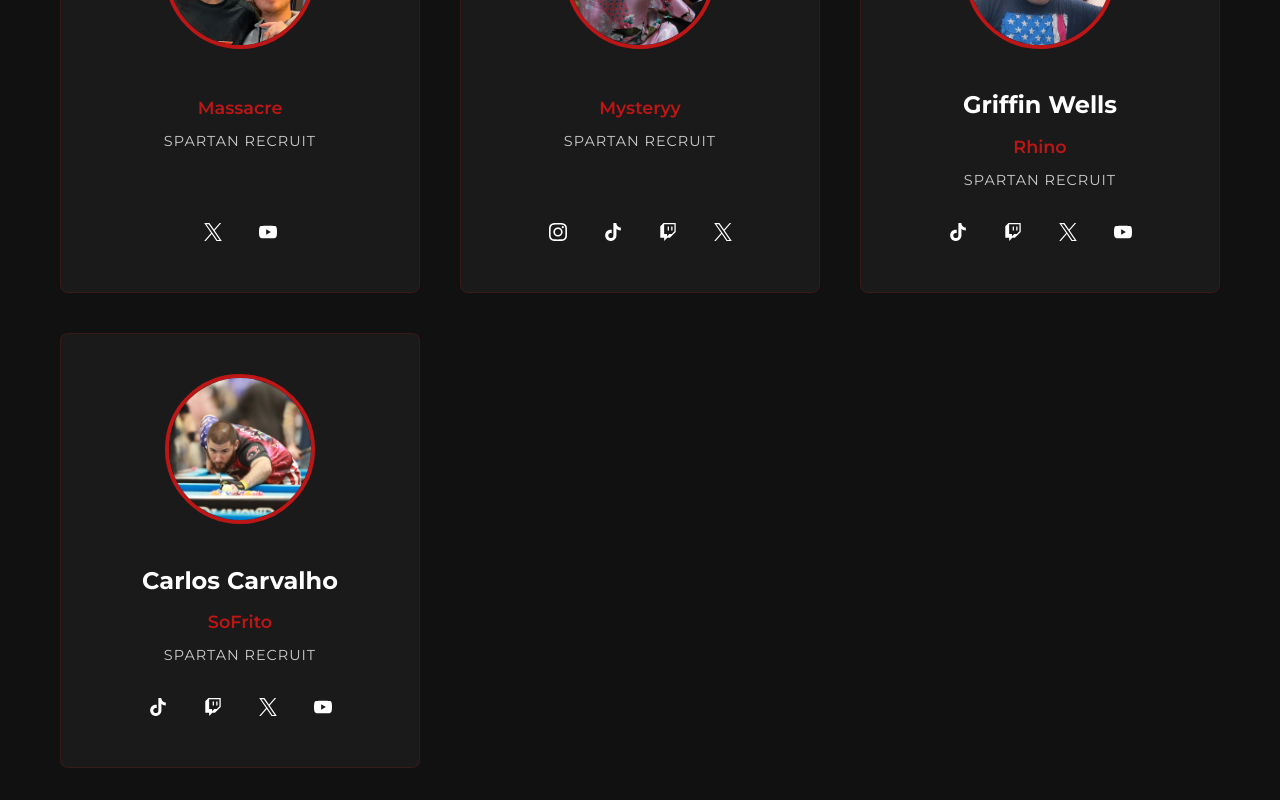
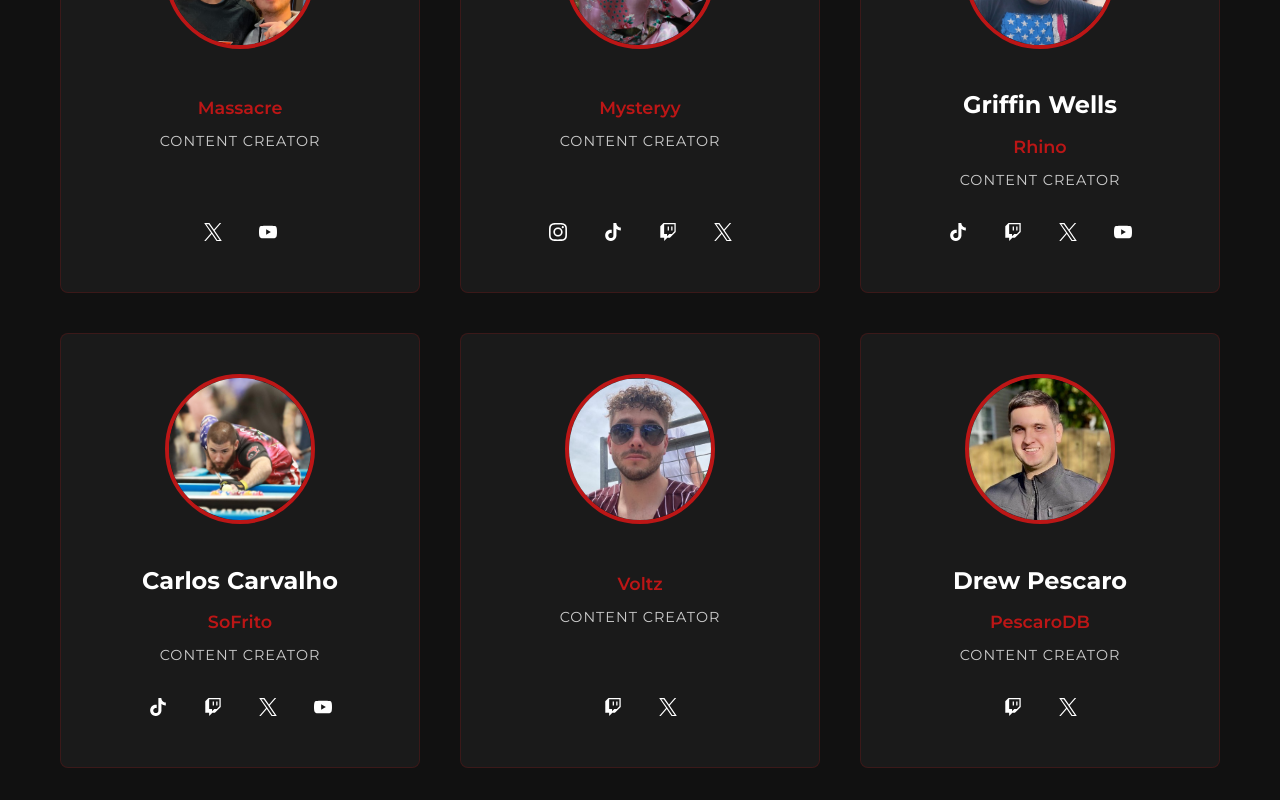
Before and after one commit to adamsmithdev/houston-spartans, a Next.js app: page /creators in a window 1280 px wide. Shown: the part 1700-2500 px from the top of the page. Built offline with nearby package versions, Linux system fonts and the light colour scheme.

Commit message:
Adding additional CCs

```diff
--- a/src/constants.ts
+++ b/src/constants.ts
@@ -116,7 +116,7 @@ export const TEAM_MEMBERS = [
 export const CREATOR_PROGRAM_TIERS = [
 	{
 		id: 'spartan-recruit',
-		name: 'SPARTAN RECRUIT',
+		name: 'Content Creator',
 		requirements: [
 			'500+ followers/subscribers on a primary platform',
 			'Must be monetized on at least one platform',
@@ -161,7 +161,7 @@ export const CONTENT_CREATORS = [
 		id: 'arrow',
 		fullName: 'Jaia Burkhalter',
 		gamertag: 'Arrow',
-		creatorTier: 'Spartan Recruit',
+		creatorTier: 'Content Creator',
 		picture: '',
 		socialLinks: [
 			{ platform: 'instagram', url: 'http://instagram.com/bestintown7549_' },
@@ -176,7 +176,7 @@ export const CONTENT_CREATORS = [
 		id: 'ciscodisco',
 		fullName: '',
 		gamertag: 'Cisco Disco',
-		creatorTier: 'Spartan Recruit',
+		creatorTier: 'Content Creator',
 		picture: '/images/headshots/profile-ciscodisco.png',
 		socialLinks: [
 			{ platform: 'kick', url: 'https://kick.com/ciscodisco1618' },
@@ -190,7 +190,7 @@ export const CONTENT_CREATORS = [
 		id: 'Col3Train',
 		fullName: '',
 		gamertag: 'Col3Train',
-		creatorTier: 'Spartan Recruit',
+		creatorTier: 'Content Creator',
 		picture: '/images/headshots/profile-col3train.png',
 		socialLinks: [
 			{ platform: 'kick', url: 'https://kick.com/col3train' },
@@ -201,7 +201,7 @@ export const CONTENT_CREATORS = [
 		id: 'dblduty',
 		fullName: '',
 		gamertag: 'DBLduty',
-		creatorTier: 'Spartan Recruit',
+		creatorTier: 'Content Creator',
 		picture: '/images/headshots/profile-dblduty.png',
 		socialLinks: [
 			{ platform: 'kick', url: 'https://kick.com/dblduty' },
@@ -212,7 +212,7 @@ export const CONTENT_CREATORS = [
 		id: 'hawntingly',
 		fullName: '',
 		gamertag: 'Hawntingly',
-		creatorTier: 'Spartan Recruit',
+		creatorTier: 'Content Creator',
 		picture: '/images/headshots/profile-hawntingly.png',
 		socialLinks: [
 			{ platform: 'tiktok', url: 'https://www.tiktok.com/@hawntingly' },
@@ -224,7 +224,7 @@ export const CONTENT_CREATORS = [
 		id: 'kevology',
 		fullName: '',
 		gamertag: 'Kevology',
-		creatorTier: 'Spartan Recruit',
+		creatorTier: 'Content Creator',
 		picture: '/images/headshots/profile-kevology.png',
 		socialLinks: [
 			{ platform: 'kick', url: 'https://kick.com/kevology' },
@@ -237,7 +237,7 @@ export const CONTENT_CREATORS = [
 		id: 'massacre',
 		fullName: '',
 		gamertag: 'Massacre',
-		creatorTier: 'Spartan Recruit',
+		creatorTier: 'Content Creator',
 		picture: '/images/headshots/profile-massacre.png',
 		socialLinks: [
 			{ platform: 'x', url: 'https://x.com/massacre_nl' },
@@ -248,7 +248,7 @@ export const CONTENT_CREATORS = [
 		id: 'mysteryy',
 		fullName: '',
 		gamertag: 'Mysteryy',
-		creatorTier: 'Spartan Recruit',
+		creatorTier: 'Content Creator',
 		picture: '/images/headshots/profile-mysteryy.png',
 		socialLinks: [
 			{
@@ -264,7 +264,7 @@ export const CONTENT_CREATORS = [
 		id: 'rhino',
 		fullName: 'Griffin Wells',
 		gamertag: 'Rhino',
-		creatorTier: 'Spartan Recruit',
+		creatorTier: 'Content Creator',
 		picture: '/images/headshots/profile-rhino.png',
 		socialLinks: [
 			{ platform: 'tiktok', url: 'https://www.tiktok.com/@griffinwells1' },
@@ -277,13 +277,35 @@ export const CONTENT_CREATORS = [
 		id: 'sofrito',
 		fullName: 'Carlos Carvalho',
 		gamertag: 'SoFrito',
-		creatorTier: 'Spartan Recruit',
+		creatorTier: 'Content Creator',
 		picture: '/images/headshots/profile-sofrito.png',
 		socialLinks: [
 			{ platform: 'tiktok', url: 'https://www.tiktok.com/@sofritogaming' },
 			{ platform: 'twitch', url: 'https://www.twitch.tv/sofritogaming' },
 			{ platform: 'x', url: 'https://x.com/sofritogaming' },
 			{ platform: 'youtube', url: 'https://www.youtube.com/@sofritogaming' },
+		],
+	},
+	{
+		id: 'voltz',
+		fullName: '',
+		gamertag: 'Voltz',
+		creatorTier: 'Content Creator',
+		picture: '/images/headshots/profile-voltz.png',
+		socialLinks: [
+			{ platform: 'twitch', url: 'https://www.twitch.tv/voltz_9120' },
+			{ platform: 'x', url: 'https://x.com/voltz_9120' },
+		],
+	},
+	{
+		id: 'pescarodb',
+		fullName: 'Drew Pescaro',
+		gamertag: 'PescaroDB',
+		creatorTier: 'Content Creator',
+		picture: '/images/headshots/profile-pescarodb.png',
+		socialLinks: [
+			{ platform: 'twitch', url: 'https://www.twitch.tv/pescarodb' },
+			{ platform: 'x', url: 'https://x.com/pescarodb' },
 		],
 	},
 ] as const;
```
Also changed, not shown: public/images/headshots/profile-pescarodb.png (added), public/images/headshots/profile-voltz.png (added).
